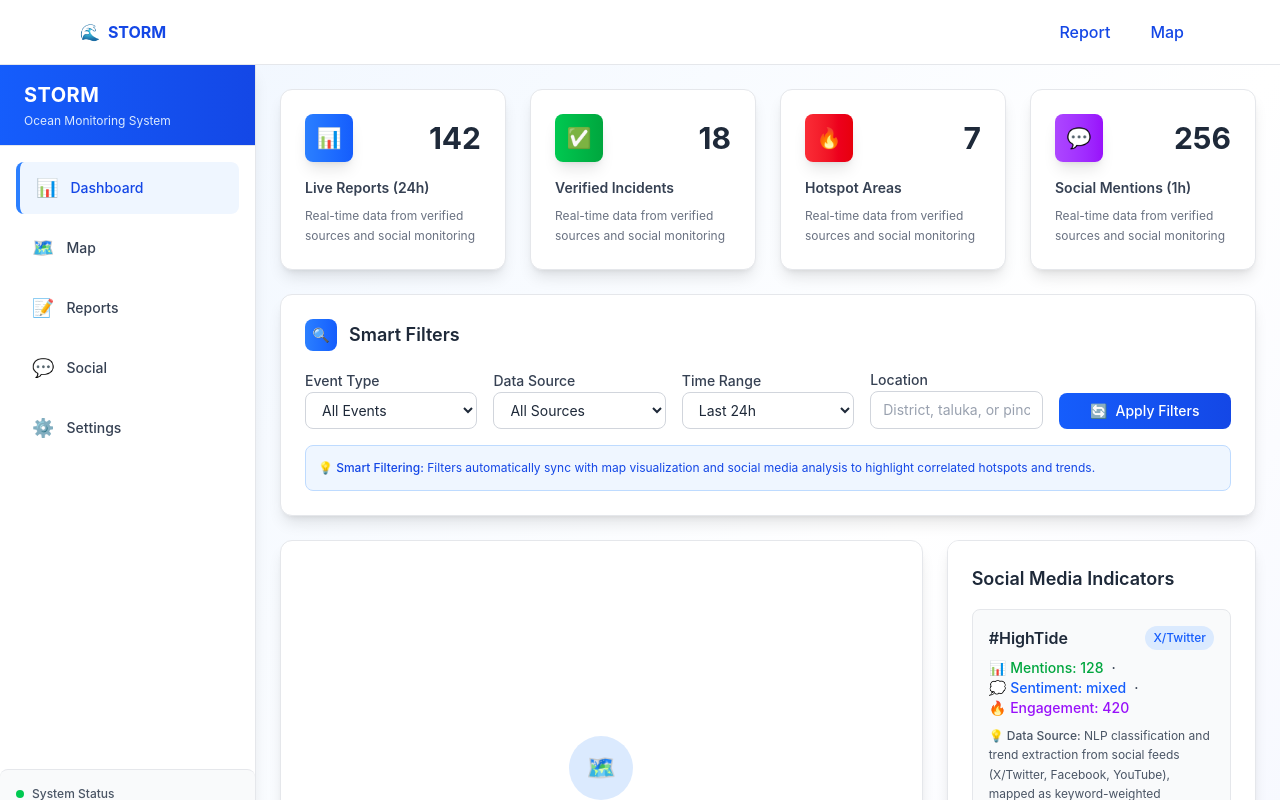
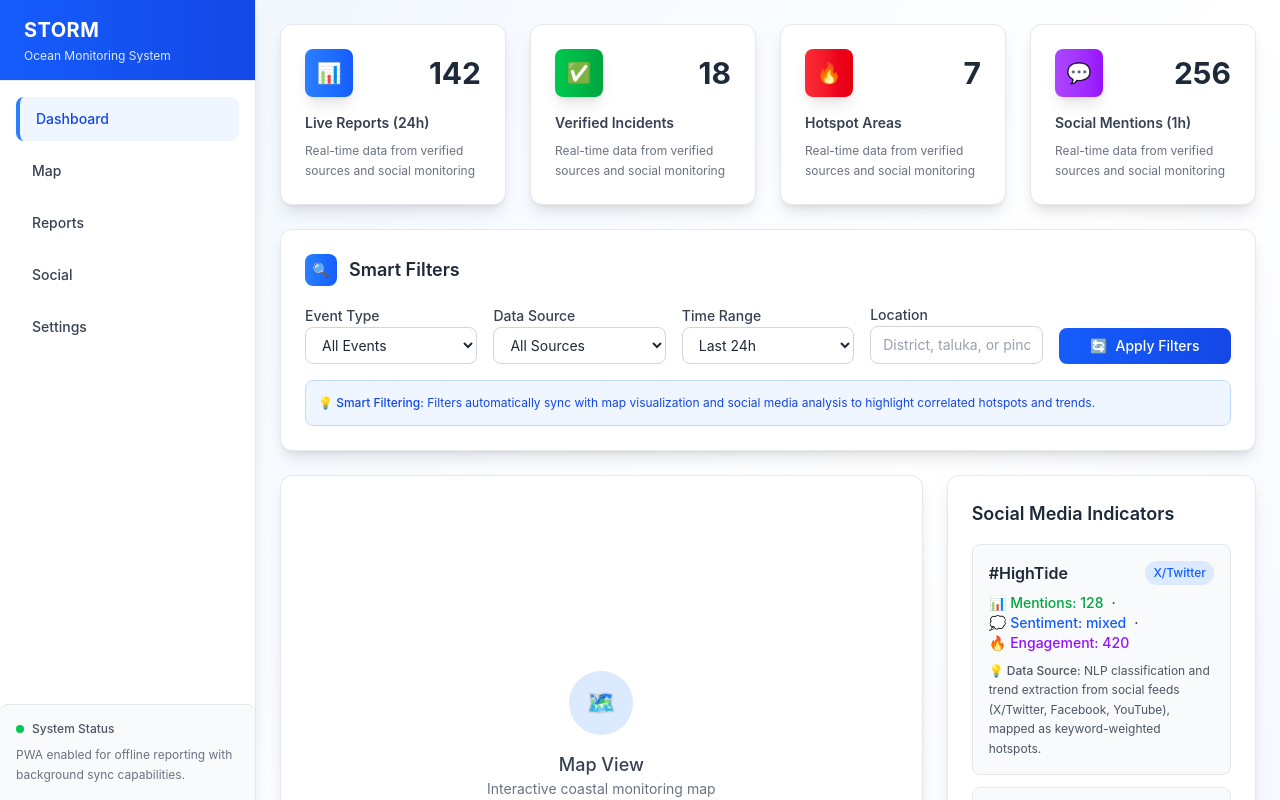
Before and after one commit to Pratikgabani/sih2025, a React (Vite) app in the folder frontend/: page /dashboard in a window 1280 px wide. Shown: the top 800 px of the page. Built offline with nearby package versions, Linux system fonts and the light colour scheme.

Commit message:
removed navbar

```diff
--- a/frontend/src/App.jsx
+++ b/frontend/src/App.jsx
@@ -1,6 +1,5 @@
 import React from 'react';
 import { BrowserRouter, Routes, Route, Navigate } from 'react-router-dom';
-import Navbar from './Components/Navbar.jsx';
 import Report from './Components/Report/Report.jsx';
 import WindyInteractive from './Components/Map/WindyInteractive.jsx';
 import Login from './Components/Login/Login.jsx';
@@ -9,7 +8,6 @@ import Dashboard from './Components/Dashboard/Dashboard.jsx';
 const App = () => {
   return (
     <BrowserRouter>
-      <Navbar />
       <Routes>
         <Route path="/" element={<Navigate to="/login" replace />} />
         <Route path = "/login" element ={<Login />} />
--- a/frontend/src/Components/Dashboard/SideBar.jsx
+++ b/frontend/src/Components/Dashboard/SideBar.jsx
@@ -1,12 +1,13 @@
 // src/components/Sidebar.jsx
 import React from "react";
+import { NavLink } from "react-router-dom";
 
 const nav = [
-  { name: "Dashboard", icon: "📊" },
-  { name: "Map", icon: "🗺️" },
-  { name: "Reports", icon: "📝" },
-  { name: "Social", icon: "💬" },
-  { name: "Settings", icon: "⚙️" },
+  { name: "Dashboard", path: "/dashboard" },
+  { name: "Map", path: "/map" },
+  { name: "Reports", path: "/report" },
+  { name: "Social", path: "/social" },
+  { name: "Settings", path: "/settings" },
 ];
 
 export default function Sidebar() {
@@ -18,20 +19,17 @@ export default function Sidebar() {
       </div>
       <nav className="p-4 space-y-2 flex-1">
         {nav.map((n, index) => (
-          <a
+          <NavLink
             key={n.name}
-            href="#"
-            className={`flex items-center gap-3 px-4 py-3 rounded-lg transition-all duration-200 text-sm font-medium group ${
-              index === 0
+            to={n.path}
+            className={({ isActive }) => `flex items-center px-4 py-3 rounded-lg transition-all duration-200 text-sm font-medium group ${
+              isActive
                 ? 'bg-blue-50 text-blue-700 border-l-4 border-blue-500'
                 : 'text-gray-700 hover:bg-gray-50 hover:text-blue-600 hover:translate-x-1'
             }`}
           >
-            <span className={`text-lg ${index === 0 ? 'text-blue-600' : 'text-gray-500 group-hover:text-blue-500'}`}>
-              {n.icon}
-            </span>
             <span>{n.name}</span>
-          </a>
+          </NavLink>
         ))}
       </nav>
       <div className="mt-auto p-4 bg-gray-50 border-t border-gray-200 rounded-t-lg">
--- a/frontend/src/Components/Report/Report.jsx
+++ b/frontend/src/Components/Report/Report.jsx
@@ -180,8 +180,8 @@ const Report = ({ user }) => {
 
             {/* Media Upload */}
             <div>
-              <label className="block text-sm font-bold text-gray-700 mb-3">
-                Photos/Videos (Optional)
+              <label className="block text-sm font-bold text-gray-700 mb-3" required>
+                Photos/Videos *
               </label>
               <div className="grid grid-cols-3 gap-4">
                 <button
@@ -191,13 +191,13 @@ const Report = ({ user }) => {
                   <Camera className="w-8 h-8 mb-2" />
                   <span className="text-sm font-medium">Take Photo</span>
                 </button>
-                <button
+                {/* <button
                   type="button"
                   className="aspect-square bg-gray-50 border-2 border-dashed border-gray-300 rounded-xl hover:border-blue-400 hover:bg-blue-50 transition-colors duration-200 flex flex-col items-center justify-center text-gray-500 hover:text-blue-500"
                 >
                   <Upload className="w-8 h-8 mb-2" />
                   <span className="text-sm font-medium">Upload Media</span>
-                </button>
+                </button> */}
                 <button
                   type="button"
                   className="aspect-square bg-gray-50 border-2 border-dashed border-gray-300 rounded-xl hover:border-blue-400 hover:bg-blue-50 transition-colors duration-200 flex flex-col items-center justify-center text-gray-500 hover:text-blue-500"
```
